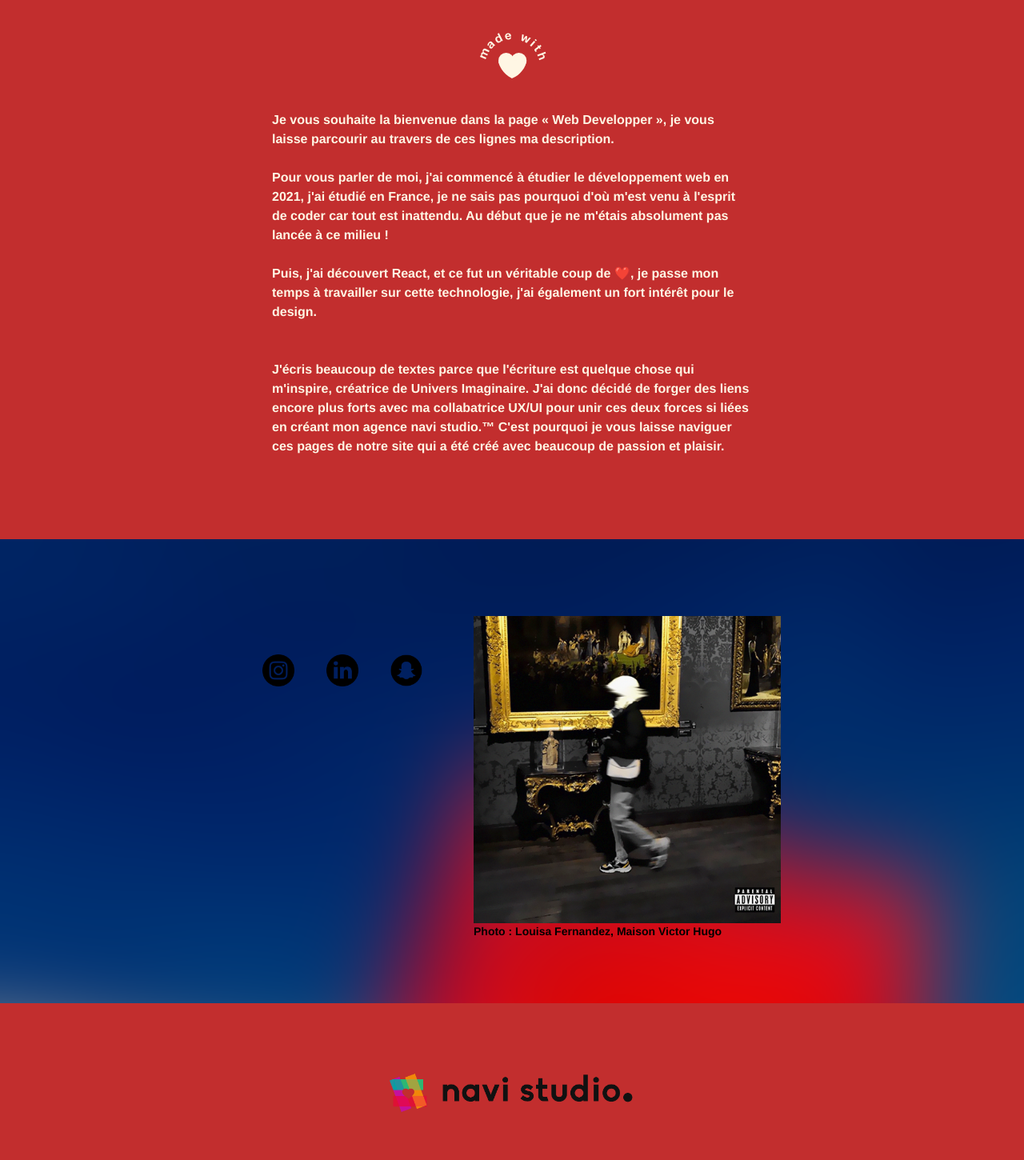
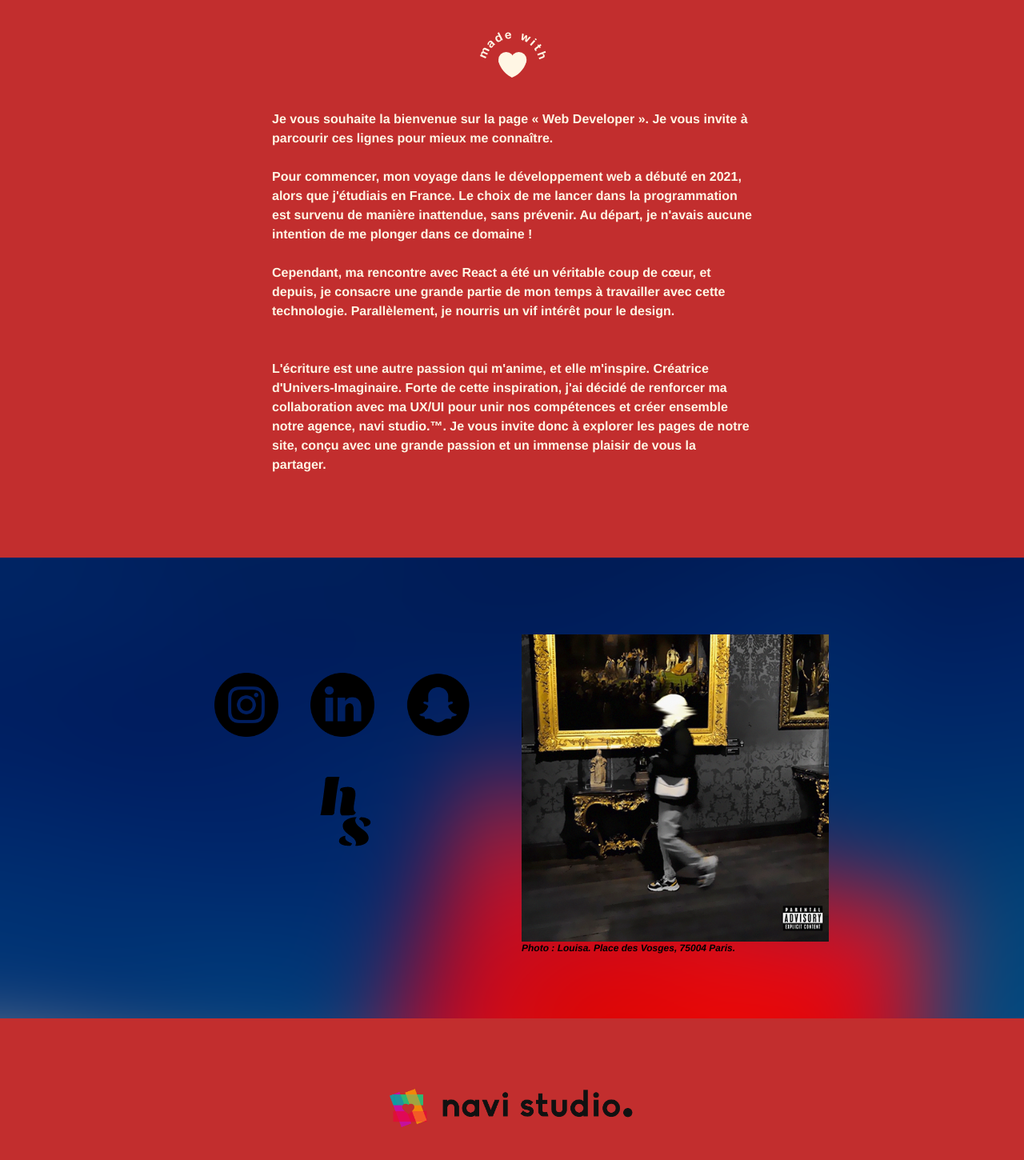
Before and after one commit to franzhopp/v3q, a React (Vite) app: page /discover in a window 1280 px wide. Shown: the part 780-2230 px from the top of the page at 80% size. Built offline with nearby package versions, Linux system fonts and the light colour scheme; a web font is replaced by a local one.

Commit message:
[ADD] work page discover

```diff
--- a/src/Components/Discover/DiscoverDesigner/Designer.jsx
+++ b/src/Components/Discover/DiscoverDesigner/Designer.jsx
@@ -73,22 +73,25 @@ const DiscoverWebDeveloper = () => {
                 </svg>
               </div>
               <p className="text-center text-C22E2E font-extrabold">
-                Je te laisse découvrir à travers ces lignes ma description, par
-                laquelle j'ai souhaité t'écrire. Pour te parler de moi, je suis
-                passionnée par le métier du développement web, en particulier le
-                front-end. J'ai commencé à dev en 2021, je ne sais pas pourquoi
-                d'où m'est venu à l'esprit de me lancer dans ce milieu. J'ai
-                découvert React et ça a été un véritable coup de ♥, je passe mon
-                temps à comprendre cette fascinante technologie et j'ai
-                également un fort intérêt pour le design.
+                Jeune passionnée de design et d’art j’ai commencé mon voyage
+                dans le monde du digital en 2015, j’ai exploré l’univers du
+                graphisme, du design web, et de l’illustration. J’ai étudié en
+                France le Design Graphique & le Marketing, à la fin de cela j’ai
+                commencé ma carrière au Royaume-Uni en tant que UX/UI Designer
+                puis, Product Designer.
                 <br />
               </p>
               <br />
               <p className="text-center text-C22E2E font-extrabold">
-                J'écris beaucoup de textes, créatrice de Univers Imaginaire.
-                J'ai donc décidé de forger des liens plus forts avec ma collabatrice
-                UX/UI pour unir ces deux forces si liées en créant mon agence
-                navi studio.™ C'est pourquoi je te laisse parcourir notre site qui est pour nous un art !
+                Aujourd’hui je vis de ma passion et je m’épanouis à travers mon
+                art, mes créations & mes designs.
+                <br />
+              </p>
+              <p className="text-center text-C22E2E font-extrabold">
+                Je puise mon inspiration dans tout ce qui m’entoure; des
+                voyages, des lectures, des images, des sons. Ce projet et cette
+                collaboration me tenait à coeur, navistudio c’est un peu comme
+                un enfant né de l’amour du design et du developpement web ♥
                 <br />
               </p>
             </div>
--- a/src/Components/Discover/DiscoverWebDevelopper/WebDevelopper.jsx
+++ b/src/Components/Discover/DiscoverWebDevelopper/WebDevelopper.jsx
@@ -7,6 +7,7 @@ import { motion } from "framer-motion";
 import LogoInsta from "../../../assets/instagram2.png";
 import LogoLinkedin from "../../../assets/linkedin.png";
 import LogoSnap from "../../../assets/snapchat.png";
+import ImageLogoLouisa from "../../../assets/logo-louisa.png";
 
 const DiscoverWebDeveloper = () => {
   const props = useSpring({ opacity: 1, from: { opacity: 0 } });
@@ -14,7 +15,7 @@ const DiscoverWebDeveloper = () => {
     <div>
       <NavbarDiscoverWebDevelopper />
       <Avatar />
-      <div className="flex justify-center">
+      <div className="flex flex-wrap justify-center">
         <div className="w-1/2">
           <div className="flex justify-start mt-28">
             <div className="text-left flex-col">
@@ -111,27 +112,29 @@ const DiscoverWebDeveloper = () => {
               data-aos="fade-right"
               className="text-left text-FFF6E4 font-extrabold"
             >
-              Je vous souhaite la bienvenue dans la page « Web Developper », je
-              vous laisse parcourir au travers de ces lignes ma description.
+              Je vous souhaite la bienvenue sur la page « Web Developer ». Je
+              vous invite à parcourir ces lignes pour mieux me connaître.
             </p>
             <br />
             <p
               data-aos="fade-left"
               className="text-left text-FFF6E4 font-extrabold"
             >
-              Pour vous parler de moi, j'ai commencé à étudier le développement
-              web en 2021, j'ai étudié en France, je ne sais pas pourquoi d'où
-              m'est venu à l'esprit de coder car tout est inattendu. Au début
-              que je ne m'étais absolument pas lancée à ce milieu !
+              Pour commencer, mon voyage dans le développement web a débuté en
+              2021, alors que j'étudiais en France. Le choix de me lancer dans
+              la programmation est survenu de manière inattendue, sans prévenir.
+              Au départ, je n'avais aucune intention de me plonger dans ce
+              domaine !
             </p>
             <br />
             <p
               data-aos="fade-right"
               className="text-left text-FFF6E4 font-extrabold"
             >
-              Puis, j'ai découvert React, et ce fut un véritable coup de ❤️, je
-              passe mon temps à travailler sur cette technologie, j'ai également
-              un fort intérêt pour le design.
+              Cependant, ma rencontre avec React a été un véritable coup de
+              cœur, et depuis, je consacre une grande partie de mon temps à
+              travailler avec cette technologie. Parallèlement, je nourris un
+              vif intérêt pour le design.
             </p>
             <br />
             <br />
@@ -139,29 +142,17 @@ const DiscoverWebDeveloper = () => {
               data-aos="fade-left"
               className="text-left text-FFF6E4 font-extrabold"
             >
-              J'écris beaucoup de textes parce que l'écriture est quelque chose
-              qui m'inspire, créatrice de Univers Imaginaire. J'ai donc décidé
-              de forger des liens encore plus forts avec ma collabatrice UX/UI
-              pour unir ces deux forces si liées en créant mon agence navi
-              studio.™ C'est pourquoi je vous laisse naviguer ces pages de notre
-              site qui a été créé avec beaucoup de passion et plaisir.
+              L'écriture est une autre passion qui m'anime, et elle m'inspire.
+              Créatrice d'Univers-Imaginaire. Forte de cette inspiration, j'ai
+              décidé de renforcer ma collaboration avec ma UX/UI pour unir nos
+              compétences et créer ensemble notre agence, navi studio.™. Je vous
+              invite donc à explorer les pages de notre site, conçu avec une
+              grande passion et un immense plaisir de vous la partager.
             </p>
             <br />
           </div>
         </div>
       </div>
-
-      {/* <div className="mt-10 sm:mt-56">
-            <img
-              data-aos="fade-in"
-              src={ImageLouisa}
-              alt="Picture Louisa"
-              className="h-96 w-96 transition-opacity duration-500 hover:opacity-50"
-            />
-            <p className="text-black text-xs font-extrabold">
-              Photo : Louisa Fernandez, Maison Victor Hugo
-            </p>
-          </div> */}
 
       <div class="bg-devis-blur pt-10 flex flex-wrap justify-center pb-20 space-x-0 sm:space-x-10">
         <div class="p-6">
@@ -177,7 +168,7 @@ const DiscoverWebDeveloper = () => {
                 <img
                   src={LogoInsta}
                   alt="Icône Instagram"
-                  className="flex-shrink-0 h-10 w-10"
+                  className="flex-shrink-0 h-20 w-20"
                 />
               </a>
             </li>
@@ -187,7 +178,7 @@ const DiscoverWebDeveloper = () => {
                 <img
                   src={LogoLinkedin}
                   alt="Icône Linkedin"
-                  className="flex-shrink-0 h-10 w-10"
+                  className="flex-shrink-0 h-20 w-20"
                 />
               </a>
             </li>
@@ -202,23 +193,30 @@ const DiscoverWebDeveloper = () => {
                   <img
                     src={LogoSnap}
                     alt="Icône Snapchat"
-                    className="flex-shrink-0 h-10 w-10"
+                    className="flex-shrink-0 h-20 w-20"
                   />
                 </a>
               </a>
             </li>
           </div>
+          <div className="flex justify-center mt-10">
+            <img
+              data-aos="fade-in"
+              src={ImageLogoLouisa}
+              alt="Picture Logo Louisa"
+            />
+          </div>
         </div>
 
-        <div className="mt-10 sm:mt-14">
+        <div className="mt-5 sm:mt-14">
           <img
             data-aos="fade-in"
             src={ImageLouisa}
             alt="Picture Louisa"
             className="h-80 w-80 sm:h-96 sm:w-96 transition-opacity duration-500 hover:opacity-50"
           />
-          <p className="text-black text-sm font-extrabold">
-            Photo : Louisa Fernandez, Maison Victor Hugo
+          <p className="text-black text-xs italic font-extrabold">
+            Photo : Louisa. Place des Vosges, 75004 Paris.
           </p>
         </div>
       </div>
--- a/src/Components/Navigation/NavbarDiscover/DiscoverWebDevelopperNavbar.jsx
+++ b/src/Components/Navigation/NavbarDiscover/DiscoverWebDevelopperNavbar.jsx
@@ -45,7 +45,7 @@ const NavbarDiscoverWebDevelopper = () => {
   };
 
   return (
-    <div className="picture-bannier border border-b pt-80 sm:pt-64 sm:pb-20 mb:min-h-650 min-h-500">
+    <div className="picture-bannier border-b pt-80 sm:pt-64 sm:pb-20 mb:min-h-650 min-h-500">
       <nav
         className={`bg-FFF6E4 border-b-4 border-C22E2E h-28 items-center transition duration-300 ease-in-out fixed w-full top-0 left-0 shadow-md z-max`}
       >
--- /dev/null
+++ b/src/Components/UI/Avatar/TemplateAvatarDesigner.jsx
@@ -0,0 +1,13 @@
+import ImageShoto from "../../../assets/picture-shoto.png";
+
+const Avatar = () => {
+  return (
+    <div className="flex justify-center">
+      <div className="bg-FFF6E4 absolute rounded-full h-48 w-48 sm:h-56 sm:w-56 left-10 sm:left-28 top-52 sm:top-56 sm:ml-4 mb-4">
+        <img src={ImageShoto} className="rounded-full p-3" alt="Avatar" />
+      </div>
+    </div>
+  );
+};
+
+export default Avatar;
```
Also changed, not shown: src/assets/logo-louisa.png (added).
